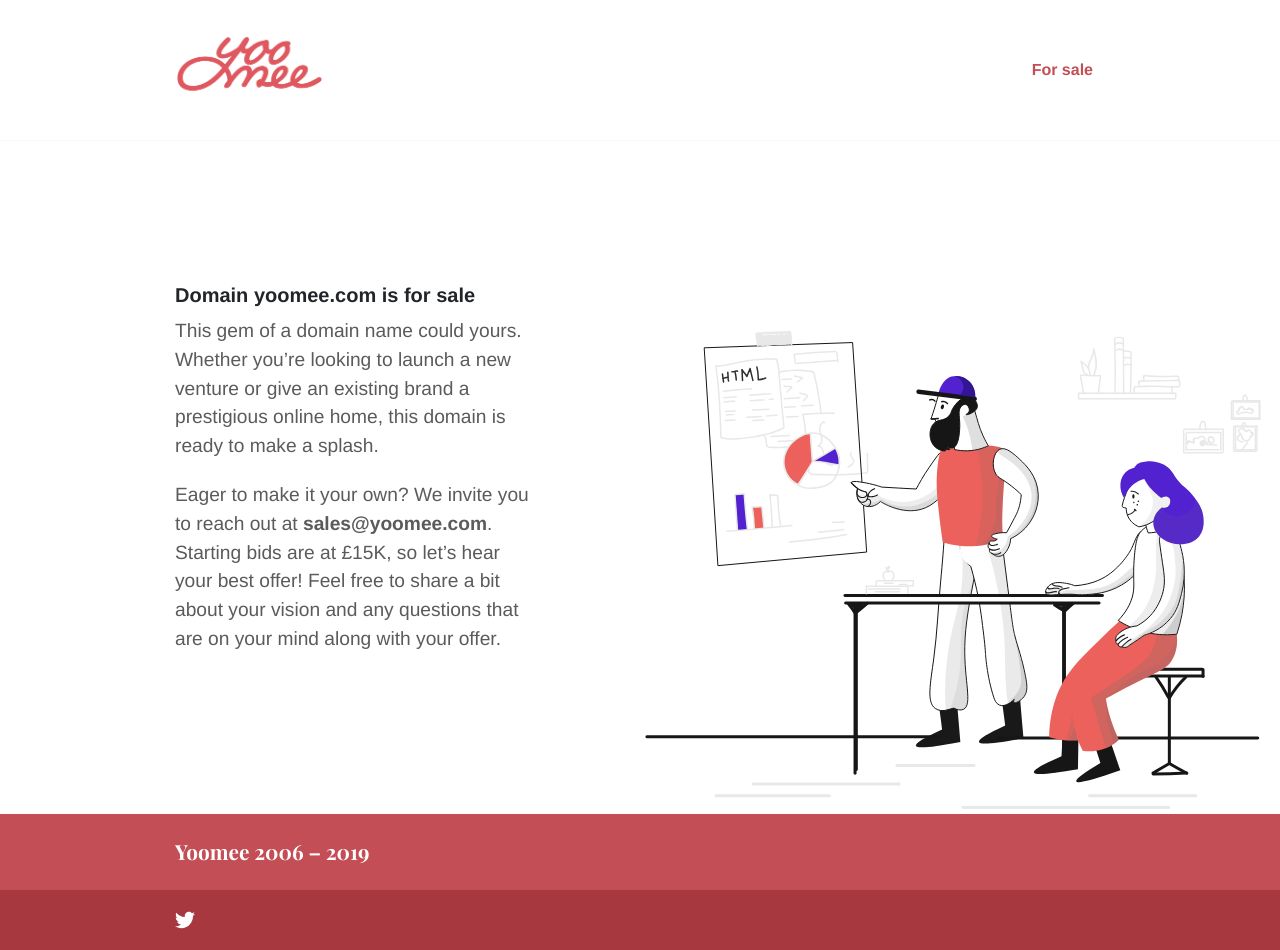
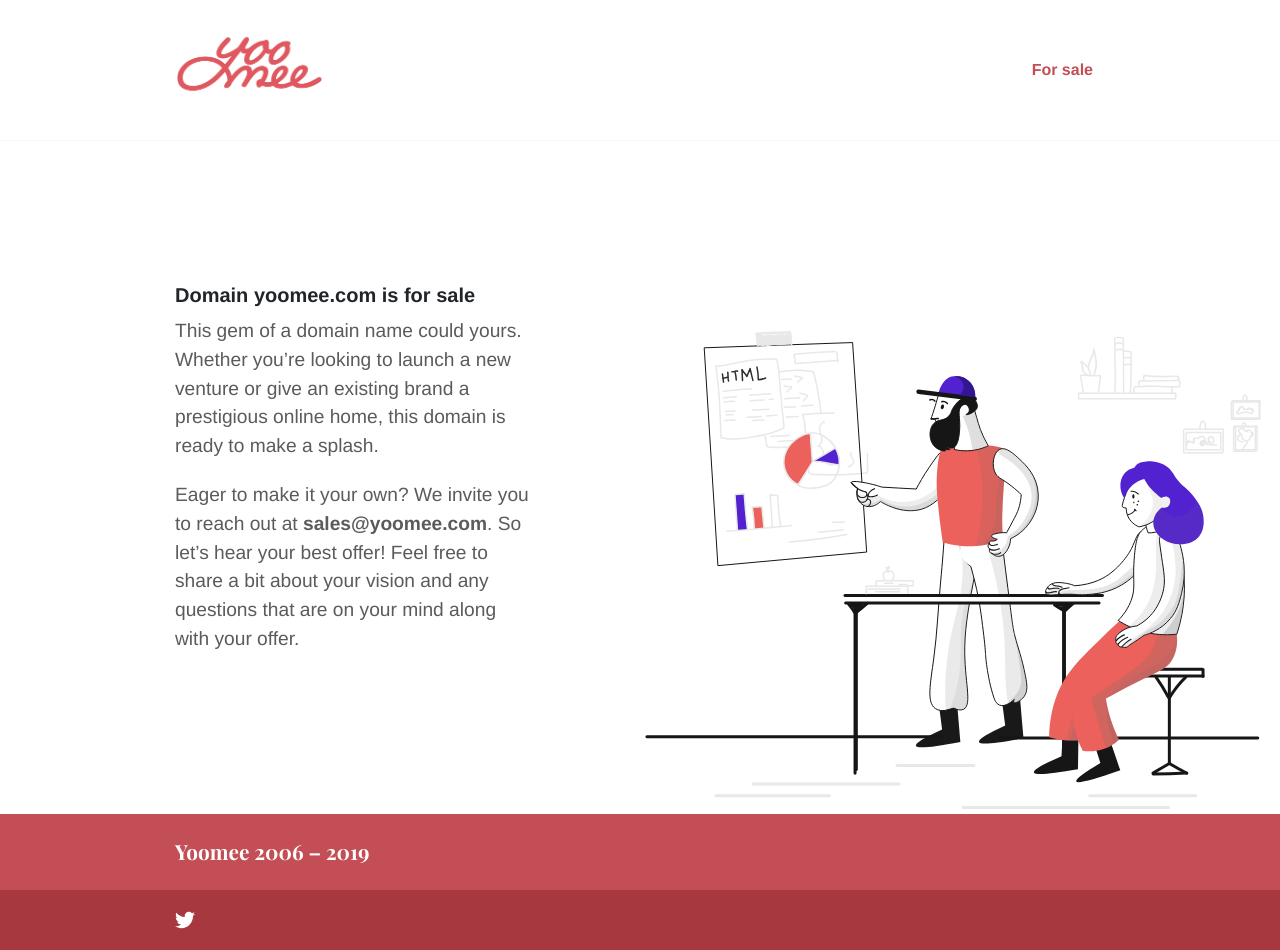
Before and after one commit to andymayer/yoomee-for-sale, a Jekyll site: the page built from index.md, in a window 1280 px wide. Built offline with Jekyll 4.4.1, drawn with Linux system fonts in a browser that asks for light colours.

Commit message:
Update index.md

```diff
--- a/index.md
+++ b/index.md
@@ -12,4 +12,4 @@ show_call_box: false
 
 This gem of a domain name could yours. Whether you're looking to launch a new venture or give an existing brand a prestigious online home, this domain is ready to make a splash.
 
-Eager to make it your own? We invite you to reach out at **sales@yoomee.com**. Starting bids are at £15K, so let's hear your best offer! Feel free to share a bit about your vision and any questions that are on your mind along with your offer.
+Eager to make it your own? We invite you to reach out at **sales@yoomee.com**. So let's hear your best offer! Feel free to share a bit about your vision and any questions that are on your mind along with your offer.
```
